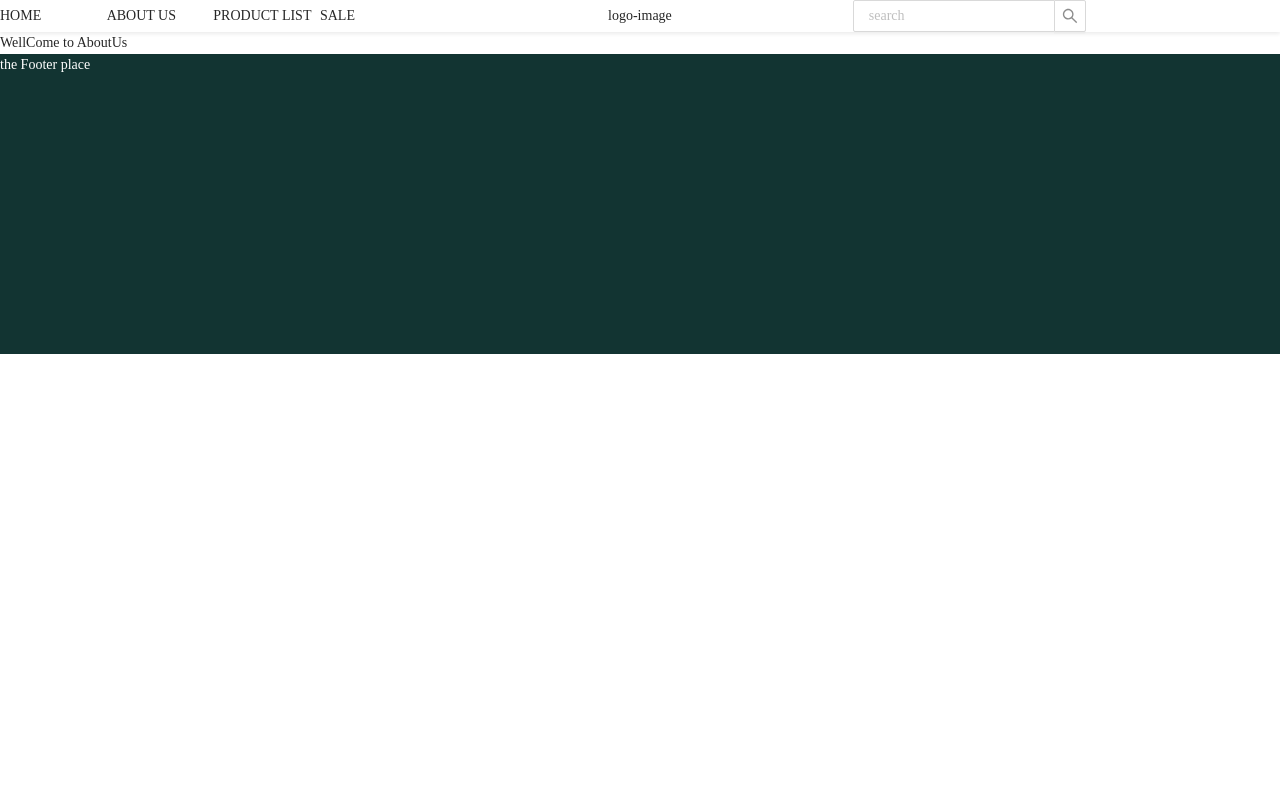
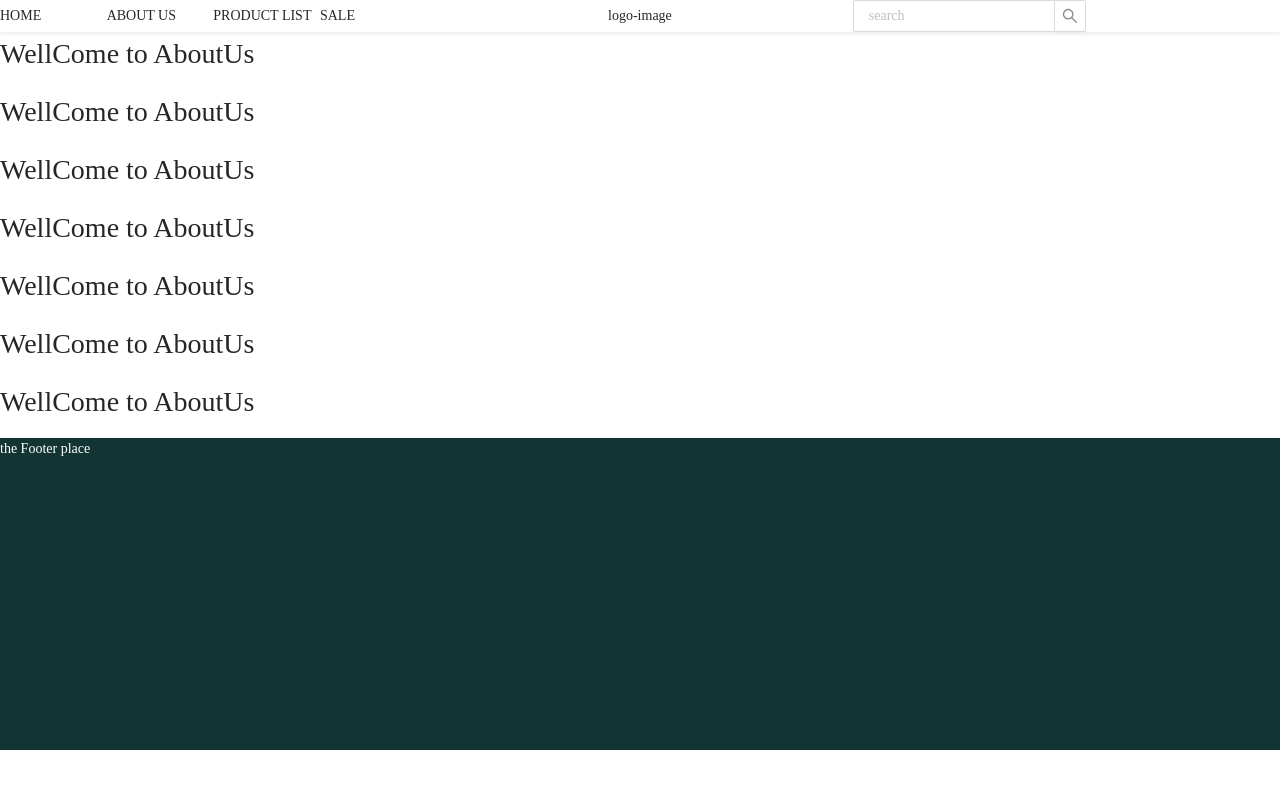
Before and after one commit to Maede-Dev/big-store, a Next.js app: page /aboutus in a window 1280 px wide. Shown: the top 788 px of the page. Built offline with nearby package versions, Linux system fonts and the light colour scheme.

Commit message:
make minHeight for main

```diff
--- a/Components/Footer/footer.module.scss
+++ b/Components/Footer/footer.module.scss
@@ -1,5 +1,5 @@
 .footer_container {
   color: white;
   background-color: #123432;
-  min-height: 300px;
+  min-height: 312px;
 }
--- a/pages/_app.js
+++ b/pages/_app.js
@@ -7,7 +7,9 @@ function MyApp({ Component, pageProps }) {
   return (
     <>
       <Header />
-      <Component {...pageProps} />
+      <div style={{ minHeight: "45vh" }}>
+        <Component {...pageProps} />
+      </div>
       <FooterCustom />
     </>
   );
--- a/pages/aboutus/index.jsx
+++ b/pages/aboutus/index.jsx
@@ -1,7 +1,17 @@
 import React from "react";
 import style from "./aboutUs.module.scss";
 const AboutUs = () => {
-  return <div className={style.aboutUs_Container}>WellCome to AboutUs</div>;
+  return (
+    <div className={style.aboutUs_Container}>
+      <h1>WellCome to AboutUs</h1>
+      <h1>WellCome to AboutUs</h1>
+      <h1>WellCome to AboutUs</h1>
+      <h1>WellCome to AboutUs</h1>
+      <h1>WellCome to AboutUs</h1>
+      <h1>WellCome to AboutUs</h1>
+      <h1>WellCome to AboutUs</h1>
+    </div>
+  );
 };
 
 export default AboutUs;
--- a/pages/index.js
+++ b/pages/index.js
@@ -1,3 +1,3 @@
 export default function Home() {
-  return <div>hallo</div>;
+  return <h1>WellCome to Home page</h1>;
 }
```
